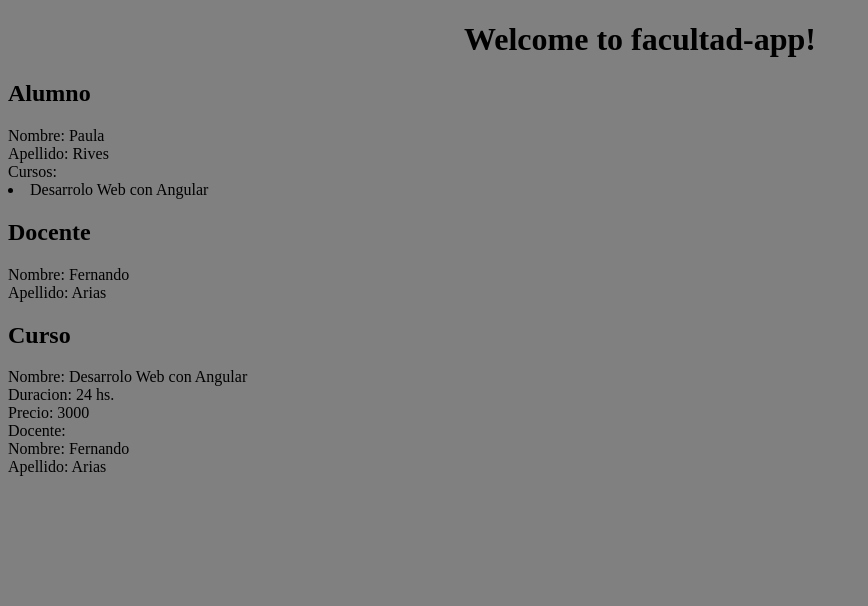
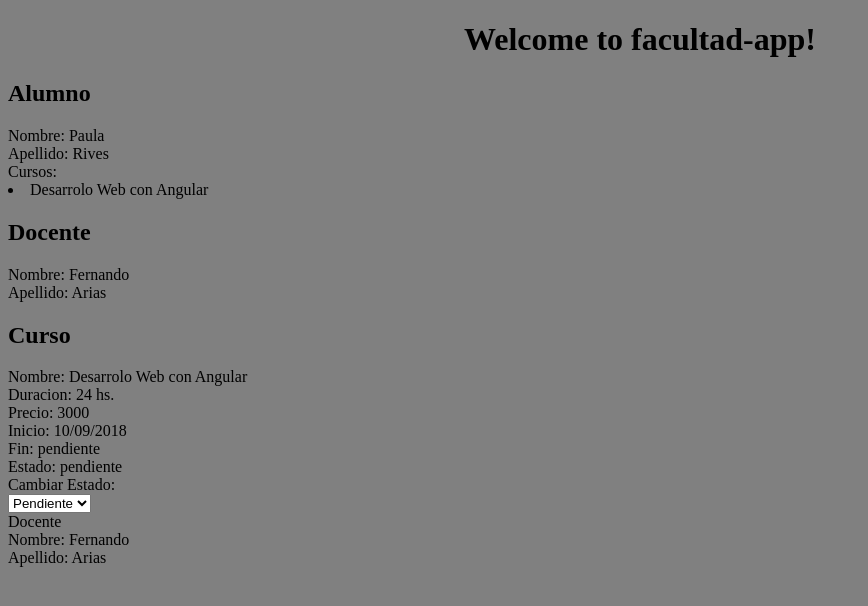
Before and after one commit to PaulaRives/TPFinal-Rives, an Angular app: page / in a window 1280 px wide. Shown: the top 606 px of the page, without its empty margins (0-868 px from the left). Built offline with nearby package versions, Linux system fonts and the light colour scheme.

Commit message:
tp parcial 2

```diff
--- a/src/app/app.component.ts
+++ b/src/app/app.component.ts
@@ -21,8 +21,11 @@ var curso = <ICurso> {
                         nombre:'Desarrolo Web con Angular',
                         horas: 24,
                         precio: 3000,
-                        docente: docente
+                        docente: docente ,
+                        inicio: '10/09/2018',
+                        fin: '19/11/2018',
+                        estado: 'pendiente'
                       };
 var alumno = <IAlumno>{nombre: 'Paula',
                       apellido: 'Rives',
-                      cursos: [curso] };
+                      cursos: [curso], };
--- a/src/app/curso/curso.component.html
+++ b/src/app/curso/curso.component.html
@@ -2,7 +2,17 @@
     <div>Nombre: {{curso.nombre}}</div>
     <div>Duracion: {{curso.horas}} hs.</div>
     <div>Precio: {{curso.precio}}</div>
-    <div>Docente:
+    <div>Inicio: {{curso.inicio}}</div>
+    <div>Fin: {{curso.estado}}</div>
+    <div>Estado: {{curso.estado}}</div>
+    <div>Cambiar Estado:</div>
+    <select>
+        <option value="Pendiente">Pendiente</option>
+        <option value="Activo">Activo</option>
+        <option value="Inactivo">Inactivo</option>
+      </select>
+    <div>Docente
       <app-docente [docente]="curso.docente" ></app-docente>
     </div>
+
   </div>
--- a/src/app/icurso.ts
+++ b/src/app/icurso.ts
@@ -5,4 +5,7 @@ export interface ICurso {
     horas: number;
     precio: number;
     docente: IDocente;
+    inicio: string;
+    fin: string;
+    estado: string;
 }
```
Also changed, not shown: src/app/estado.enum.ts (added, +7 -0 lines), 1 other file (tests, documents, lock files or other folders).
